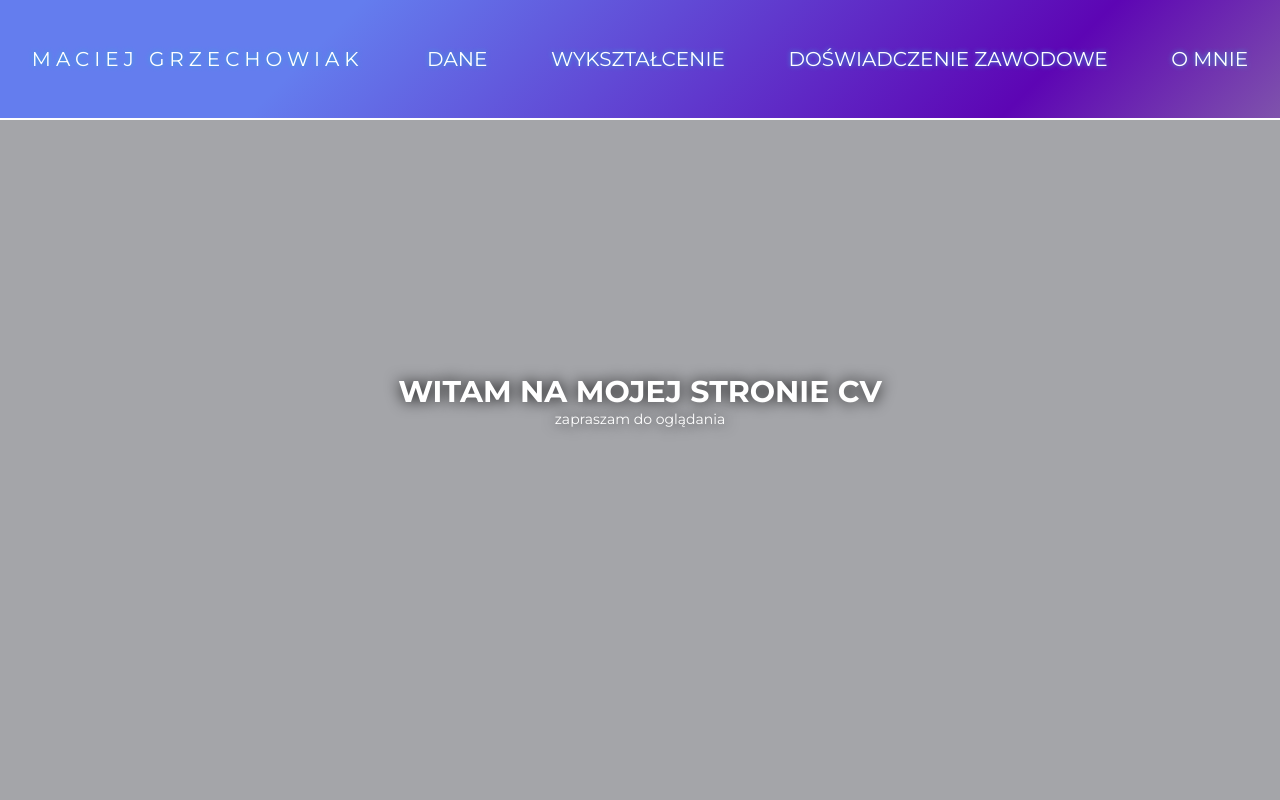
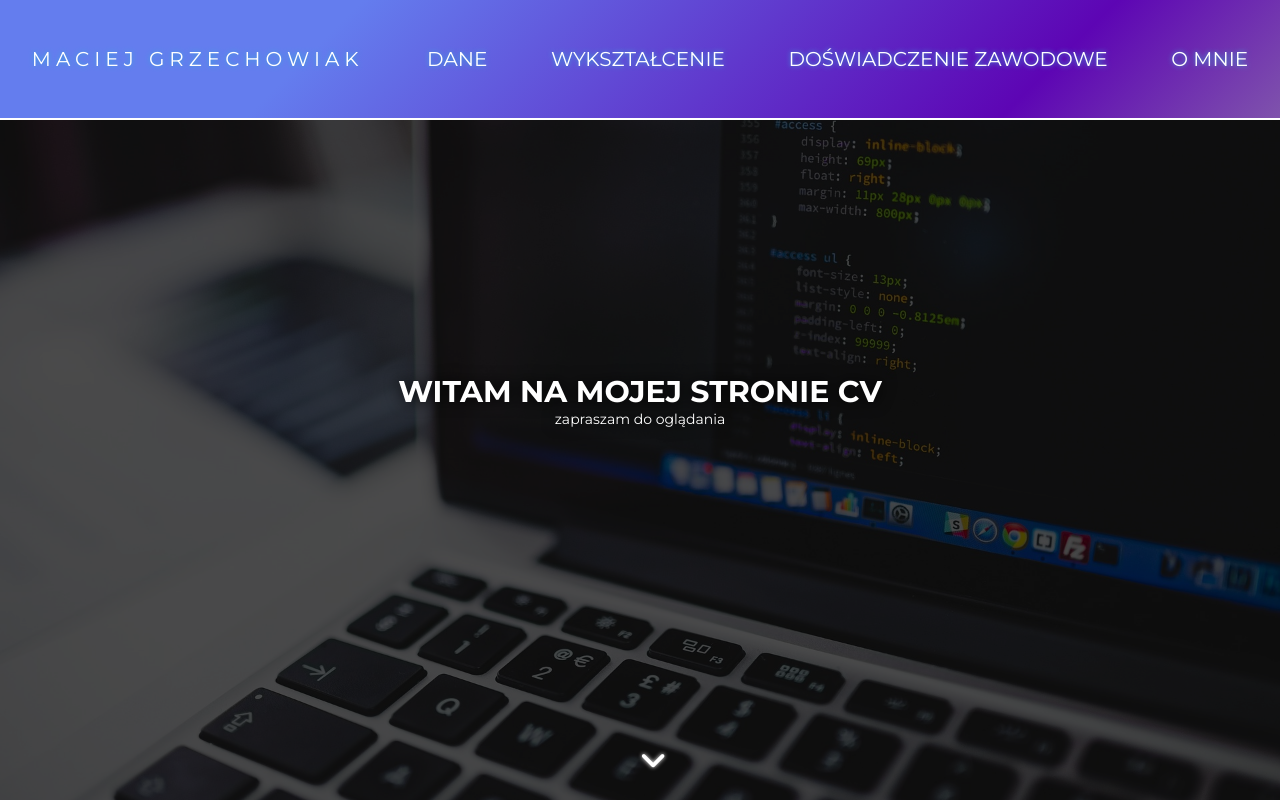
Before and after one commit to tit-maciejg/cv-page, a plain HTML site: page index.html in a window 1280 px wide. Drawn offline with Linux system fonts and the light colour scheme.

Commit message:
fixed sass problem and finished header

```diff
--- a/index.html
+++ b/index.html
@@ -11,7 +11,8 @@
     <link
         href="https://fonts.googleapis.com/css2?family=Montserrat:wght@400;700&family=Open+Sans:wght@400;700&display=swap"
         rel="stylesheet">
-    <link rel="stylesheet" href="sass/css/style.css">
+    <link rel="stylesheet" href="/css/style.css">
+    <script src="https://kit.fontawesome.com/78fe2e350e.js" crossorigin="anonymous"></script>
 </head>
 
 <body>
@@ -30,6 +31,7 @@
             <div class="hero-text">
                 <h1 class="tracking-in-expand-h1">witam na mojej stronie cv</h1>
                 <p class="tracking-in-expand-p">zapraszam do oglądania</p>
+                <a href="#info"><i class="fa-solid fa-angle-down"></i></a>
             </div>
         </div>
     </header>
--- a/sass/style.scss
+++ b/sass/style.scss
@@ -78,7 +78,7 @@ header {
 	.hero-img {
 		position: relative;
 		height: 100vh;
-		background-image: url('../img/hero-img.jpg');
+		background-image: url('../img/hero.jpg');
 		background-size: cover;
 		background-position: center;
 		background-attachment: fixed;
@@ -88,7 +88,7 @@ header {
 		position: absolute;
 		width: 100%;
 		height: 100%;
-		background-color: rgba(0, 0, 0, 0.3);
+		background-color: rgba(0, 0, 0, 0.7);
 		z-index: -10;
 	}
 	.hero-text {
@@ -101,6 +101,16 @@ header {
 		text-align: center;
 		z-index: 5;
 		text-shadow: 0 0 15px black;
+	}
+	.fa-solid {
+		position: absolute;
+		left: 50%;
+		transform: translate(-50%, -50%);
+		bottom: 5%;
+		font-size: 30px;
+		color: $white;
+		text-shadow: 0 0 4px $white;
+		animation: arrowdown 1s alternate infinite;
 	}
 	.tracking-in-expand-h1,
 	.tracking-in-expand-p {
@@ -152,3 +162,13 @@ header {
 		opacity: 1;
 	}
 }
+
+// My own animations
+@keyframes arrowdown {
+	from {
+		transform: translateY(0);
+	}
+	to {
+		transform: translateY(50%);
+	}
+}
```
Also changed, not shown: css/style.css, img/hero.jpg (renamed from img/hero-img.jpg), img/heros640.jpg (added), 2 other files.
